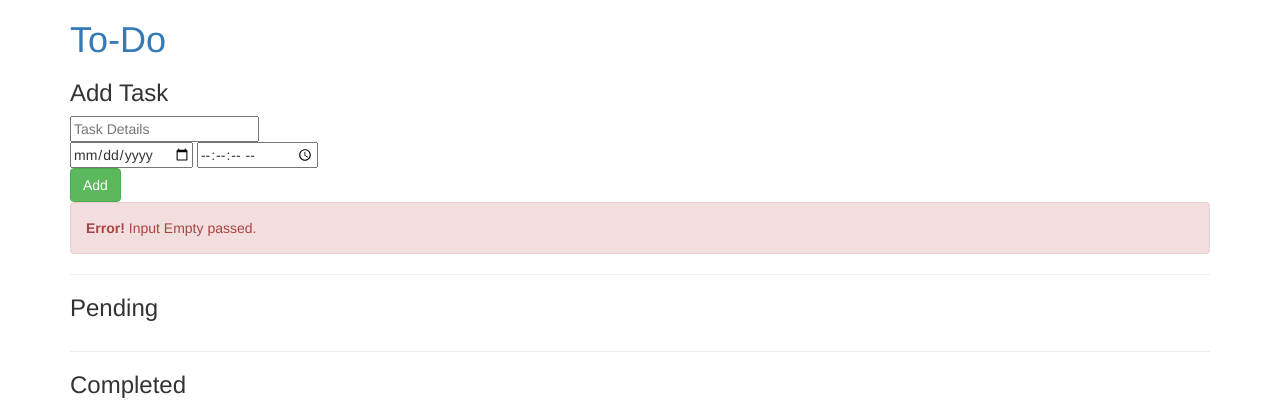
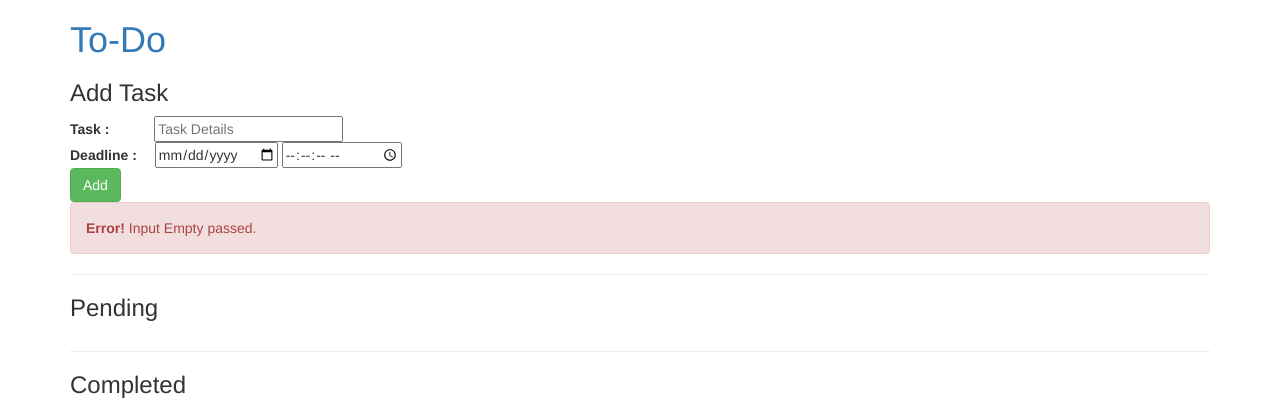
Before and after one commit to Sudutt/TodoApp, a Django app: page /failure/ in a window 1280 px wide. Shown: the top 420 px of the page. Run offline with Django 3.2, Linux system fonts and the light colour scheme; data that the repository does not hold is empty; some libraries are stand-ins or nearby versions.

Commit message:
Minor bug fixes

```diff
--- a/todo/templates/index.html
+++ b/todo/templates/index.html
@@ -16,9 +16,13 @@
 
                 <h3>Add Task</h3>
                 <form action="/new/" method="POST">
-                    <input type="text" name="brief" placeholder="Task Details"> <br>
+                    <b>Task :</b>&emsp;&emsp;&emsp13;&emsp13;&emsp14;
+                    <input type="text" name="brief" placeholder="Task Details">
+                    <br>
+                    <b>Deadline :</b>&emsp;
                     <input type="date" name="date">
-                    <input type="time" name="time" step="1"> <br>
+                    <input type="time" name="time" step="1">
+                    <br>
                     <button class="btn btn-success" value="Add" type="submit">Add</button>
                 </form>
                 {% if foo %}
```
